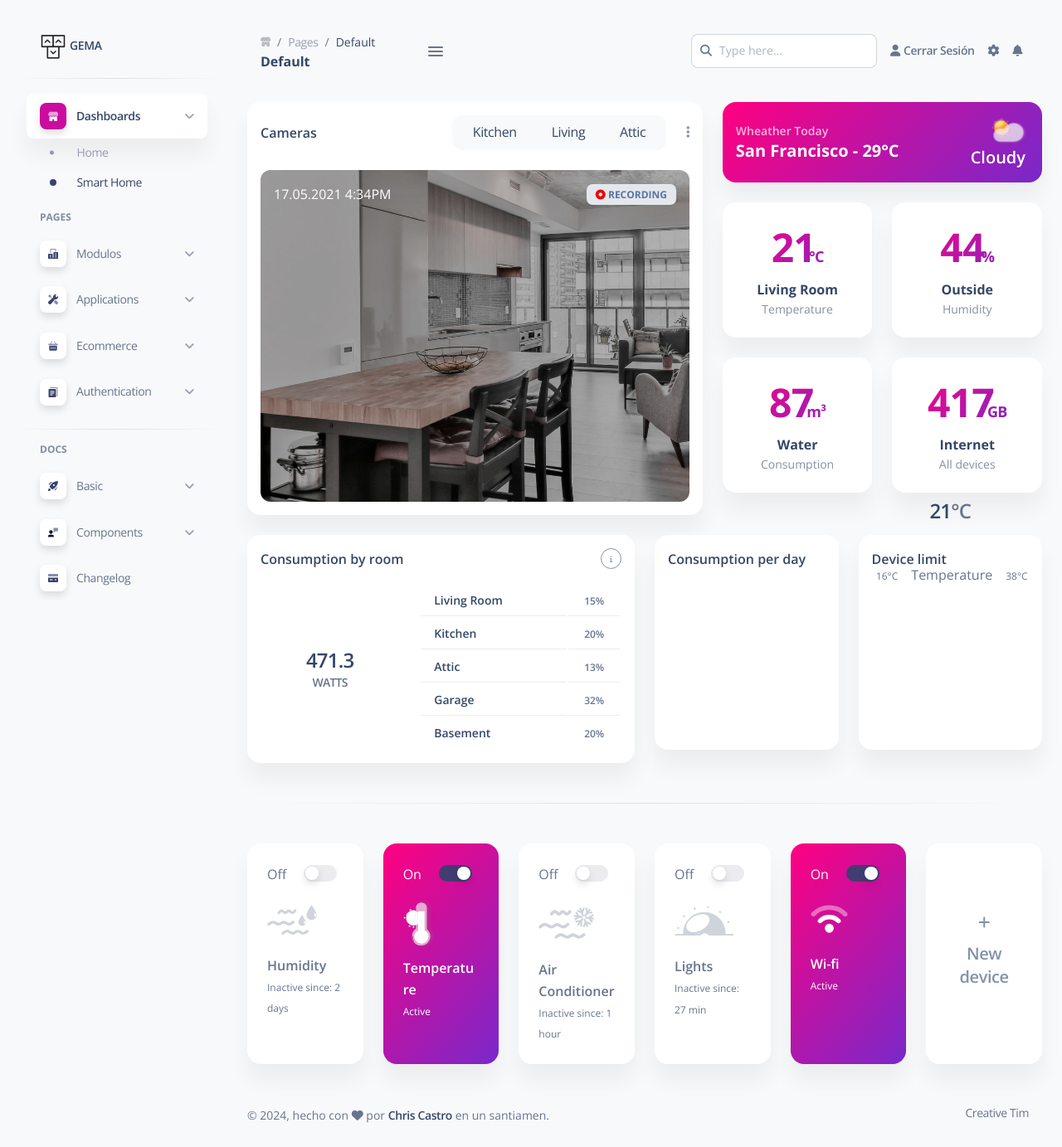
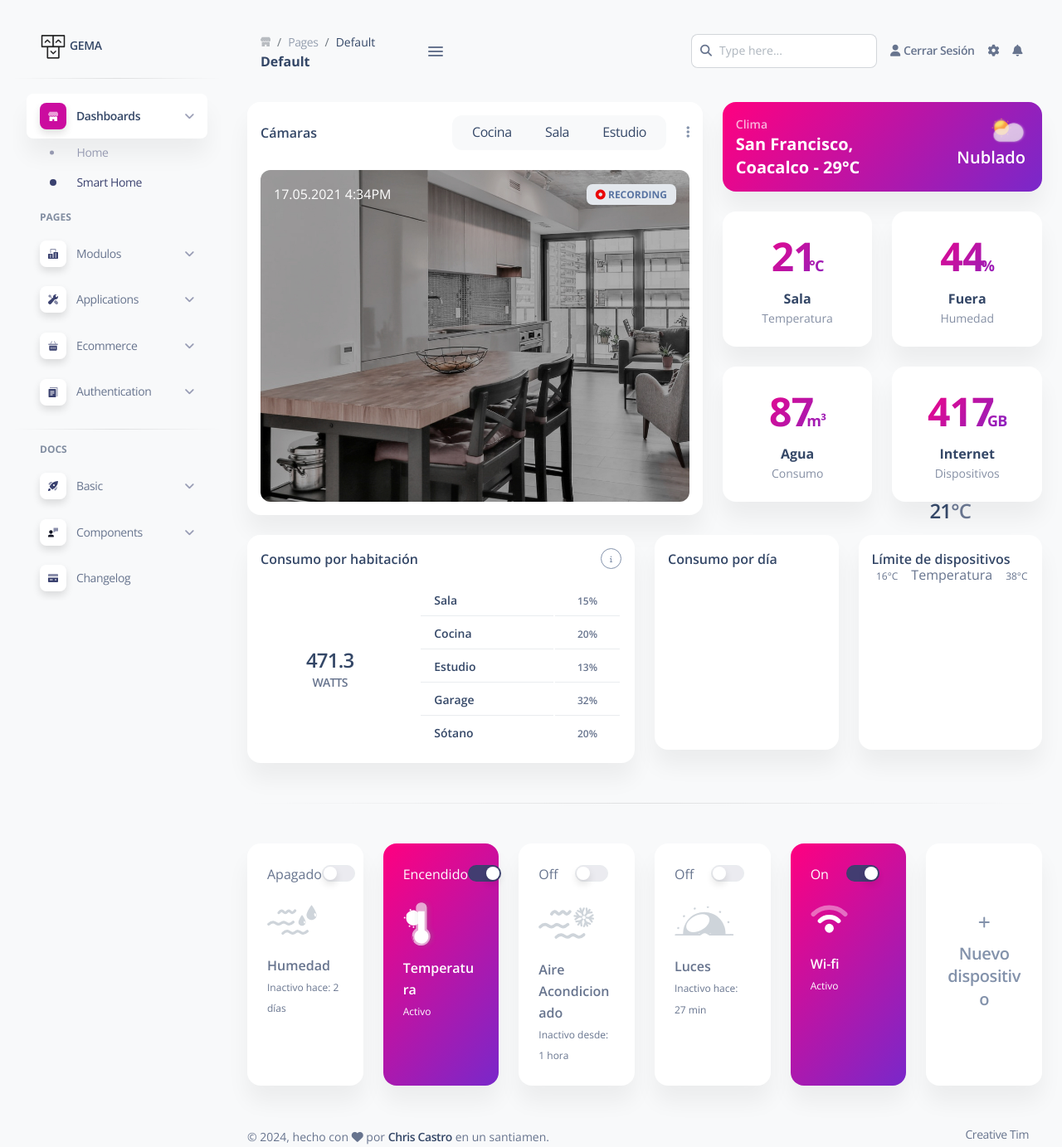
Before and after one commit to chriscastro182/gema-devices, an Angular app in the folder client/: page /smart-home in a window 1280 px wide. Shown: the whole page at 83% size. Before the commit the page ends 1357 px from the top, so only its background shows below. Built offline with nearby package versions, Linux system fonts and the light colour scheme; sample sign-in values are in the browser's storage.

Commit message:
ajustes dashboard para presentación

```diff
--- a/client/src/app/components/dashboard/home/home.component.html
+++ b/client/src/app/components/dashboard/home/home.component.html
@@ -7,7 +7,7 @@
             <div class="row">
               <div class="col-lg-6">
                 <div class="d-flex flex-column h-100">
-                  <h2 class="font-weight-bolder mb-0">General Statistics</h2>
+                  <h2 class="font-weight-bolder mb-0">Dashboard</h2>
                 </div>
               </div>
             </div>
@@ -20,7 +20,7 @@
                 <div class="row">
                   <div class="col-8">
                     <div class="numbers">
-                      <p class="text-sm mb-0 text-capitalize font-weight-bold">Today's Money</p>
+                      <p class="text-sm mb-0 text-capitalize font-weight-bold">Ingresos</p>
                       <h5 class="font-weight-bolder mb-0">
                         $53,000
                         <span class="text-success text-sm font-weight-bolder">+55%</span>
@@ -40,7 +40,7 @@
                 <div class="row">
                   <div class="col-8">
                     <div class="numbers">
-                      <p class="text-sm mb-0 text-capitalize font-weight-bold">Today's Users</p>
+                      <p class="text-sm mb-0 text-capitalize font-weight-bold">Usuarios activos</p>
                       <h5 class="font-weight-bolder mb-0">
                         2,300
                         <span class="text-success text-sm font-weight-bolder">+3%</span>
@@ -62,7 +62,7 @@
                 <div class="row">
                   <div class="col-8">
                     <div class="numbers">
-                      <p class="text-sm mb-0 text-capitalize font-weight-bold">New Clients</p>
+                      <p class="text-sm mb-0 text-capitalize font-weight-bold">Nuevos clientes</p>
                       <h5 class="font-weight-bolder mb-0">
                         +3,462
                         <span class="text-danger text-sm font-weight-bolder">-2%</span>
@@ -82,7 +82,7 @@
                 <div class="row">
                   <div class="col-8">
                     <div class="numbers">
-                      <p class="text-sm mb-0 text-capitalize font-weight-bold">Sales</p>
+                      <p class="text-sm mb-0 text-capitalize font-weight-bold">Ventas</p>
                       <h5 class="font-weight-bolder mb-0">
                         $103,430
                         <span class="text-success text-sm font-weight-bolder">+5%</span>
@@ -104,7 +104,7 @@
             <div class="card ">
               <div class="card-header pb-0 p-3">
                 <div class="d-flex justify-content-between">
-                  <h6 class="mb-2">Sales by Country</h6>
+                  <h6 class="mb-2">Ventas geográficas</h6>
                 </div>
               </div>
               <div class="table-responsive">
@@ -117,26 +117,26 @@
                             <img src="./../assets/img/icons/flags/US.png" alt="Country flag">
                           </div>
                           <div class="ms-4">
-                            <p class="text-xs font-weight-bold mb-0">Country:</p>
-                            <h6 class="text-sm mb-0">United States</h6>
+                            <p class="text-xs font-weight-bold mb-0">Pais:</p>
+                            <h6 class="text-sm mb-0">México</h6>
                           </div>
                         </div>
                       </td>
                       <td>
                         <div class="text-center">
-                          <p class="text-xs font-weight-bold mb-0">Sales:</p>
+                          <p class="text-xs font-weight-bold mb-0">Ventas:</p>
                           <h6 class="text-sm mb-0">2500</h6>
                         </div>
                       </td>
                       <td>
                         <div class="text-center">
-                          <p class="text-xs font-weight-bold mb-0">Value:</p>
+                          <p class="text-xs font-weight-bold mb-0">Monto:</p>
                           <h6 class="text-sm mb-0">$230,900</h6>
                         </div>
                       </td>
                       <td class="align-middle text-sm">
                         <div class="col text-center">
-                          <p class="text-xs font-weight-bold mb-0">Bounce:</p>
+                          <p class="text-xs font-weight-bold mb-0">Balance:</p>
                           <h6 class="text-sm mb-0">29.9%</h6>
                         </div>
                       </td>
@@ -148,7 +148,7 @@
                             <img src="./../assets/img/icons/flags/DE.png" alt="Country flag">
                           </div>
                           <div class="ms-4">
-                            <p class="text-xs font-weight-bold mb-0">Country:</p>
+                            <p class="text-xs font-weight-bold mb-0">Pais:</p>
                             <h6 class="text-sm mb-0">Germany</h6>
                           </div>
                         </div>
--- a/client/src/app/components/dashboard/smart-home/smart-home.component.html
+++ b/client/src/app/components/dashboard/smart-home/smart-home.component.html
@@ -4,22 +4,22 @@
       <div class="col-xl-7">
         <div class="card">
           <div class="card-header d-flex pb-0 p-3">
-            <h6 class="my-auto">Cameras</h6>
+            <h6 class="my-auto">Cámaras</h6>
             <div class="nav-wrapper position-relative ms-auto w-50">
               <ul class="nav nav-pills nav-fill p-1" role="tablist">
                 <li class="nav-item">
                   <a class="nav-link mb-0 px-0 py-1 active" data-bs-toggle="tab" href="#cam1" role="tab" aria-controls="cam1" aria-selected="true">
-                    Kitchen
+                    Cocina
                   </a>
                 </li>
                 <li class="nav-item">
                   <a class="nav-link mb-0 px-0 py-1" data-bs-toggle="tab" href="#cam2" role="tab" aria-controls="cam2" aria-selected="false">
-                    Living
+                    Sala
                   </a>
                 </li>
                 <li class="nav-item">
                   <a class="nav-link mb-0 px-0 py-1" data-bs-toggle="tab" href="#cam3" role="tab" aria-controls="cam3" aria-selected="false">
-                    Attic
+                    Estudio
                   </a>
                 </li>
               </ul>
@@ -83,15 +83,15 @@
                 <div class="row">
                   <div class="col-8 my-auto">
                     <div class="numbers">
-                      <p class="text-white text-sm mb-0 text-capitalize font-weight-bold opacity-7">Wheather today</p>
+                      <p class="text-white text-sm mb-0 text-capitalize font-weight-bold opacity-7">Clima</p>
                       <h5 class="text-white font-weight-bolder mb-0">
-                        San Francisco - 29°C
+                        San Francisco, Coacalco - 29°C
                       </h5>
                     </div>
                   </div>
                   <div class="col-4 text-end">
                     <img class="w-50" src="../../assets/img/small-logos/icon-sun-cloud.png" alt="image sun">
-                    <h5 class="mb-0 text-white text-end me-1">Cloudy</h5>
+                    <h5 class="mb-0 text-white text-end me-1">Nublado</h5>
                   </div>
                 </div>
               </div>
@@ -103,8 +103,8 @@
             <div class="card">
               <div class="card-body text-center">
                 <h1 class="text-gradient text-primary"><span id="status1" countto="21">21</span> <span class="text-lg ms-n2">°C</span></h1>
-                <h6 class="mb-0 font-weight-bolder">Living Room</h6>
-                <p class="opacity-8 mb-0 text-sm">Temperature</p>
+                <h6 class="mb-0 font-weight-bolder">Sala</h6>
+                <p class="opacity-8 mb-0 text-sm">Temperatura</p>
               </div>
             </div>
           </div>
@@ -112,8 +112,8 @@
             <div class="card">
               <div class="card-body text-center">
                 <h1 class="text-gradient text-primary"> <span id="status2" countto="44">44</span> <span class="text-lg ms-n1">%</span></h1>
-                <h6 class="mb-0 font-weight-bolder">Outside</h6>
-                <p class="opacity-8 mb-0 text-sm">Humidity</p>
+                <h6 class="mb-0 font-weight-bolder">Fuera</h6>
+                <p class="opacity-8 mb-0 text-sm">Humedad</p>
               </div>
             </div>
           </div>
@@ -123,8 +123,8 @@
             <div class="card">
               <div class="card-body text-center">
                 <h1 class="text-gradient text-primary"><span id="status3" countto="87">87</span> <span class="text-lg ms-n2">m³</span></h1>
-                <h6 class="mb-0 font-weight-bolder">Water</h6>
-                <p class="opacity-8 mb-0 text-sm">Consumption</p>
+                <h6 class="mb-0 font-weight-bolder">Agua</h6>
+                <p class="opacity-8 mb-0 text-sm">Consumo</p>
               </div>
             </div>
           </div>
@@ -133,7 +133,7 @@
               <div class="card-body text-center">
                 <h1 class="text-gradient text-primary"><span id="status4" countto="417">417</span> <span class="text-lg ms-n2">GB</span></h1>
                 <h6 class="mb-0 font-weight-bolder">Internet</h6>
-                <p class="opacity-8 mb-0 text-sm">All devices</p>
+                <p class="opacity-8 mb-0 text-sm">Dispositivos</p>
               </div>
             </div>
           </div>
@@ -145,7 +145,7 @@
         <div class="card">
           <div class="card-header pb-0 p-3">
             <div class="d-flex align-items-center">
-              <h6 class="mb-0">Consumption by room</h6>
+              <h6 class="mb-0">Consumo por habitación</h6>
               <button type="button" class="btn btn-icon-only btn-rounded btn-outline-secondary mb-0 ms-2 btn-sm d-flex align-items-center justify-content-center ms-auto" data-bs-toggle="tooltip" data-bs-placement="bottom" title="See the consumption per room">
                 <i class="fas fa-info"></i>
               </button>
@@ -171,7 +171,7 @@
                           <div class="d-flex px-2 py-0">
                             <span class="badge bg-gradient-primary me-3"> </span>
                             <div class="d-flex flex-column justify-content-center">
-                              <h6 class="mb-0 text-sm">Living Room</h6>
+                              <h6 class="mb-0 text-sm">Sala</h6>
                             </div>
                           </div>
                         </td>
@@ -184,7 +184,7 @@
                           <div class="d-flex px-2 py-0">
                             <span class="badge bg-gradient-secondary me-3"> </span>
                             <div class="d-flex flex-column justify-content-center">
-                              <h6 class="mb-0 text-sm">Kitchen</h6>
+                              <h6 class="mb-0 text-sm">Cocina</h6>
                             </div>
                           </div>
                         </td>
@@ -197,7 +197,7 @@
                           <div class="d-flex px-2 py-0">
                             <span class="badge bg-gradient-info me-3"> </span>
                             <div class="d-flex flex-column justify-content-center">
-                              <h6 class="mb-0 text-sm">Attic</h6>
+                              <h6 class="mb-0 text-sm">Estudio</h6>
                             </div>
                           </div>
                         </td>
@@ -223,7 +223,7 @@
                           <div class="d-flex px-2 py-0">
                             <span class="badge bg-gradient-warning me-3"> </span>
                             <div class="d-flex flex-column justify-content-center">
-                              <h6 class="mb-0 text-sm">Basement</h6>
+                              <h6 class="mb-0 text-sm">Sótano</h6>
                             </div>
                           </div>
                         </td>
@@ -244,7 +244,7 @@
           <div class="col-sm-6">
             <div class="card h-100">
               <div class="card-body p-3">
-                <h6>Consumption per day</h6>
+                <h6>Consumo por día</h6>
                 <div class="chart pt-3">
                   <canvas id="chart-cons-week" class="chart-canvas" height="170"></canvas>
                 </div>
@@ -254,10 +254,10 @@
           <div class="col-sm-6 mt-sm-0 mt-4">
             <div class="card h-100">
               <div class="card-body text-center p-3">
-                <h6 class="text-start">Device limit</h6>
+                <h6 class="text-start">Límite de dispositivos</h6>
                 <!-- <round-slider value="21" valueLabel="Temperature"></round-slider> -->
                 <h4 class="font-weight-bold mt-n7"><span class="text-dark" id="value">21</span><span class="text-body">°C</span></h4>
-                <p class="ps-1 mt-5 mb-0"><span class="text-xs">16°C</span><span class="px-3">Temperature</span><span class="text-xs">38°C</span></p>
+                <p class="ps-1 mt-5 mb-0"><span class="text-xs">16°C</span><span class="px-3">Temperatura</span><span class="text-xs">38°C</span></p>
               </div>
             </div>
           </div>
@@ -270,7 +270,7 @@
         <div class="card h-100">
           <div class="card-body">
             <div class="d-flex mb-4">
-              <p class="mb-0">Off</p>
+              <p class="mb-0">Apagado</p>
               <div class="form-check form-switch ms-auto">
                 <input class="form-check-input" type="checkbox" id="flexSwitchCheckHumidity">
               </div>
@@ -293,8 +293,8 @@
                 </filter>
               </defs>
             </svg>
-            <p class="mt-4 mb-0 font-weight-bold">Humidity</p>
-            <span class="text-xs">Inactive since: 2 days</span>
+            <p class="mt-4 mb-0 font-weight-bold">Humedad</p>
+            <span class="text-xs">Inactivo hace: 2 días</span>
           </div>
         </div>
       </div>
@@ -302,7 +302,7 @@
         <div class="card bg-gradient-primary h-100">
           <div class="card-body">
             <div class="d-flex mb-3">
-              <p class="mb-0 text-white">On</p>
+              <p class="mb-0 text-white">Encendido</p>
               <div class="form-check form-switch ms-auto">
                 <input class="form-check-input" checked type="checkbox" id="flexSwitchCheckTemperature">
               </div>
@@ -346,8 +346,8 @@
                 </linearGradient>
               </defs>
             </svg>
-            <p class="mt-2 mb-0 font-weight-bold text-white">Temperature</p>
-            <span class="text-xs text-white">Active</span>
+            <p class="mt-2 mb-0 font-weight-bold text-white">Temperatura</p>
+            <span class="text-xs text-white">Activo</span>
           </div>
         </div>
       </div>
@@ -390,8 +390,8 @@
                 </filter>
               </defs>
             </svg>
-            <p class="mt-4 mb-0 font-weight-bold">Air Conditioner</p>
-            <span class="text-xs">Inactive since: 1 hour</span>
+            <p class="mt-4 mb-0 font-weight-bold">Aire Acondicionado</p>
+            <span class="text-xs">Inactivo desde: 1 hora</span>
           </div>
         </div>
       </div>
@@ -432,8 +432,8 @@
                 </filter>
               </defs>
             </svg>
-            <p class="mt-4 font-weight-bold mb-0">Lights</p>
-            <span class="text-xs">Inactive since: 27 min</span>
+            <p class="mt-4 font-weight-bold mb-0">Luces</p>
+            <span class="text-xs">Inactivo hace: 27 min</span>
           </div>
         </div>
       </div>
@@ -457,7 +457,7 @@
               </g>
             </svg>
             <p class="font-weight-bold mt-4 mb-0 text-white">Wi-fi</p>
-            <span class="text-xs text-white">Active</span>
+            <span class="text-xs text-white">Activo</span>
           </div>
         </div>
       </div>
@@ -466,7 +466,7 @@
           <div class="card-body d-flex flex-column justify-content-center text-center">
             <a href="javascript:;">
               <i class="fa fa-plus text-secondary mb-3" aria-hidden="true"></i>
-              <h5 class="text-secondary"> New device </h5>
+              <h5 class="text-secondary"> Nuevo dispositivo </h5>
             </a>
           </div>
         </div>
```
